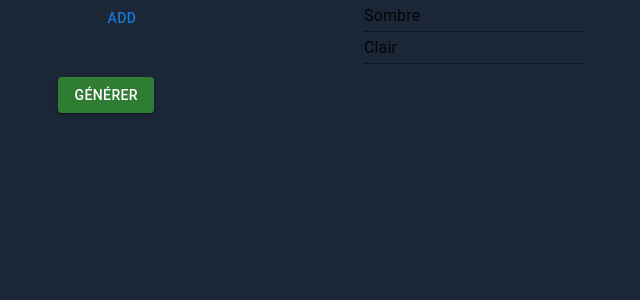
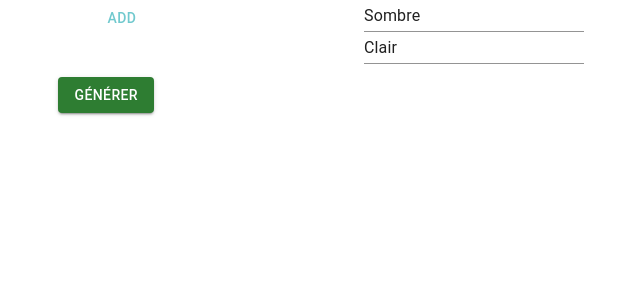
Before and after one commit to Mickalu/generate_team_wails, a React (Vite) app in the folder generate_team/frontend/: page / in a window 1280 px wide. Shown: the top 300 px of the page, without its empty margins (486-1126 px from the left). Built offline with nearby package versions, Linux system fonts and the light colour scheme.

Commit message:
feature: implement useTheme

```diff
--- a/generate_team/frontend/src/App.jsx
+++ b/generate_team/frontend/src/App.jsx
@@ -1,11 +1,17 @@
 import './App.css';
 import  HomePageContainers from './Containers/HomePageContainers';
+import { ThemeProvider } from '@mui/material/styles';
+import { theme } from './theme';
+import { Box } from '@mui/material';
 
 
 function App() {
   return (
-      <HomePageContainers />
-
+      <ThemeProvider theme={theme} >
+        <Box sx={{width:"100%", height:'100vh', background:'background'}} >
+          <HomePageContainers />
+        </Box>
+      </ThemeProvider>
   )
 };
 
--- a/generate_team/frontend/src/Containers/HomePageContainers.tsx
+++ b/generate_team/frontend/src/Containers/HomePageContainers.tsx
@@ -2,11 +2,11 @@ import React from 'react';
 import PlayersContainers from './PlayersContainers';
 import TeamsContainer from '../Containers/TeamsContainer';
 import { Box } from '@mui/material';
-
+import { theme } from '../theme.ts';
 
 const HomePageContainers = () => {
   return (
-    <Box display={'flex'} >
+    <Box display={'flex'}  >
       <Box width={'50%'}>
         <PlayersContainers />
       </Box>
--- /dev/null
+++ b/generate_team/frontend/src/theme.ts
@@ -0,0 +1,17 @@
+import { createTheme } from "@mui/material";
+
+
+export const theme = createTheme({
+  palette: {
+    primary: {
+      main: '#71C9CE',
+    },
+    secondary: {
+      main: '#CBF1F5',
+      dark: '#A6E3E9'
+    },
+    background: {
+      default:'#E3FDFD',
+    }
+  }
+});
```
